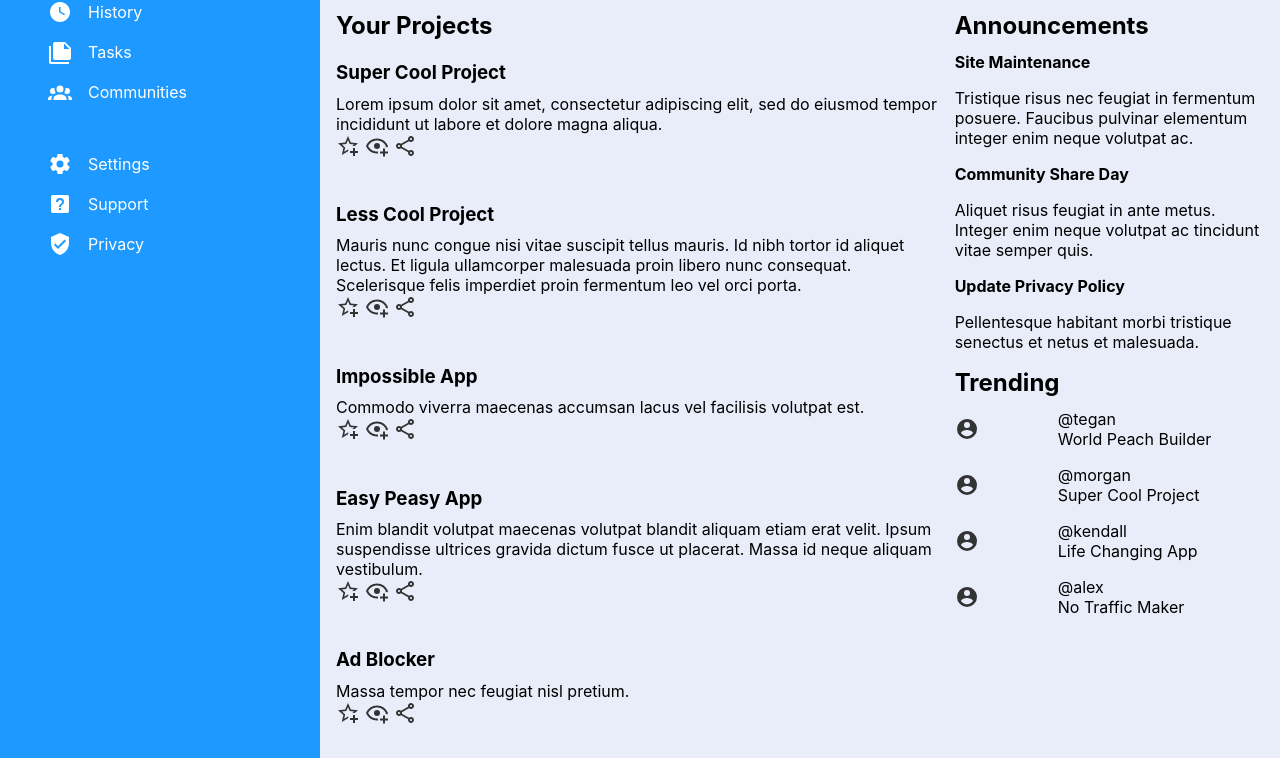
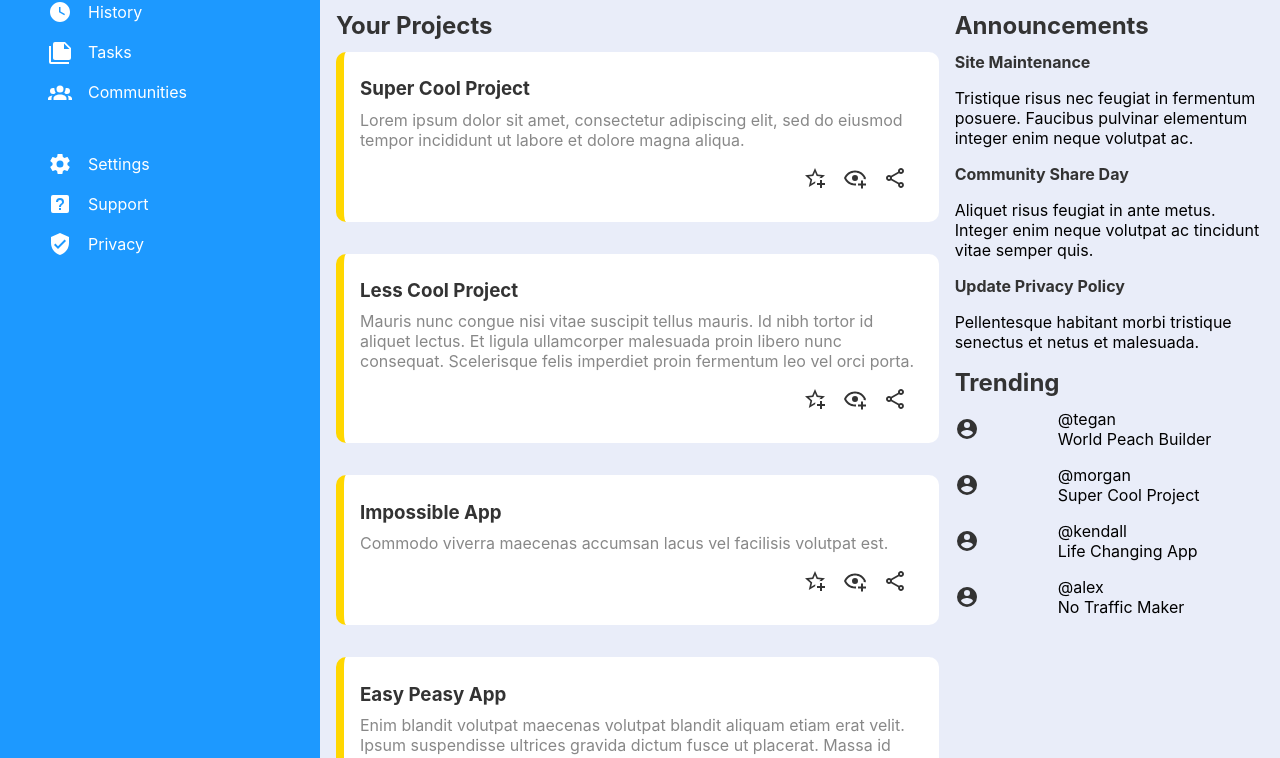
Before and after one commit to TayTufenkjian/admin-dashboard, a plain HTML site: page index.html in a window 1280 px wide. Shown: the part 197-955 px from the top of the page. Drawn offline with Linux system fonts and the light colour scheme.

Commit message:
Align and style project contents

```diff
--- a/style.css
+++ b/style.css
@@ -12,10 +12,12 @@ ul {
 }
 
 h1 {
+    color: #333;
     margin: 1em 0;
 }
 
 h2, h3, h4, h5, h6 {
+    color: #333;
     margin: 0.5em 0;
 }
 
@@ -96,6 +98,33 @@ nav img {
 }
 
 /* Main content styles */
+article {
+    background-color: #fff;
+    border-left: 8px solid gold;
+    border-radius: 10px;
+    display: grid;
+    grid-template-columns: 1fr 1fr;
+    padding: 1rem;
+}
+
+.article-title, .article-text {
+    grid-column: 1 / -1;
+}
+
+.article-text {
+    color: #888;
+}
+
+.article-actions {
+    display: grid;
+    gap: 1rem;
+    grid-column: 2;
+    grid-template-columns: repeat(3, 2fr);
+    justify-content: space-around;
+    justify-self: end;
+    margin: 1rem;
+}
+
 main {
     background-color: #e9edf9;
     display: grid;
```
